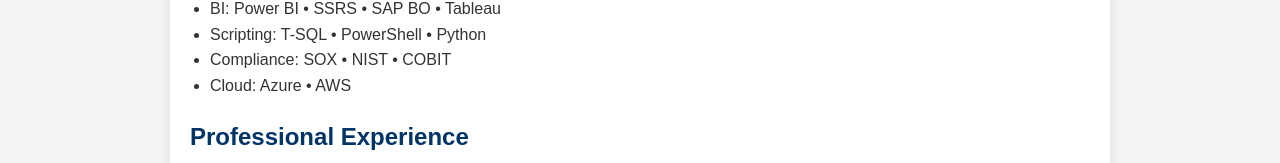
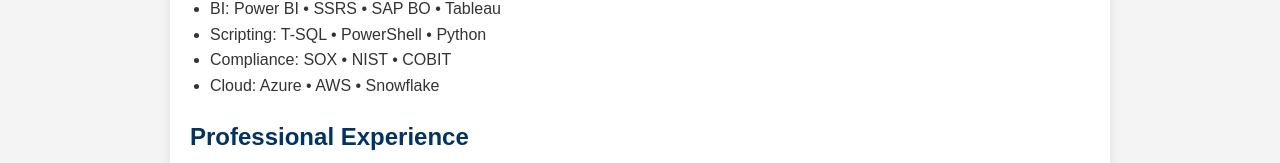
Before and after one commit to altitudehouseconsulting/about, a plain HTML site: page index.html in a window 1280 px wide. Shown: the part 581-744 px from the top of the page. Drawn offline with Linux system fonts and the light colour scheme.

Commit message:
Update index.html

```diff
--- a/index.html
+++ b/index.html
@@ -68,7 +68,7 @@
         <li>BI: Power BI • SSRS • SAP BO • Tableau</li>
         <li>Scripting: T-SQL • PowerShell • Python</li>
         <li>Compliance: SOX • NIST • COBIT</li>
-        <li>Cloud: Azure • AWS</li>
+        <li>Cloud: Azure • AWS • Snowflake</li>
       </ul>
     </section>
 
```
